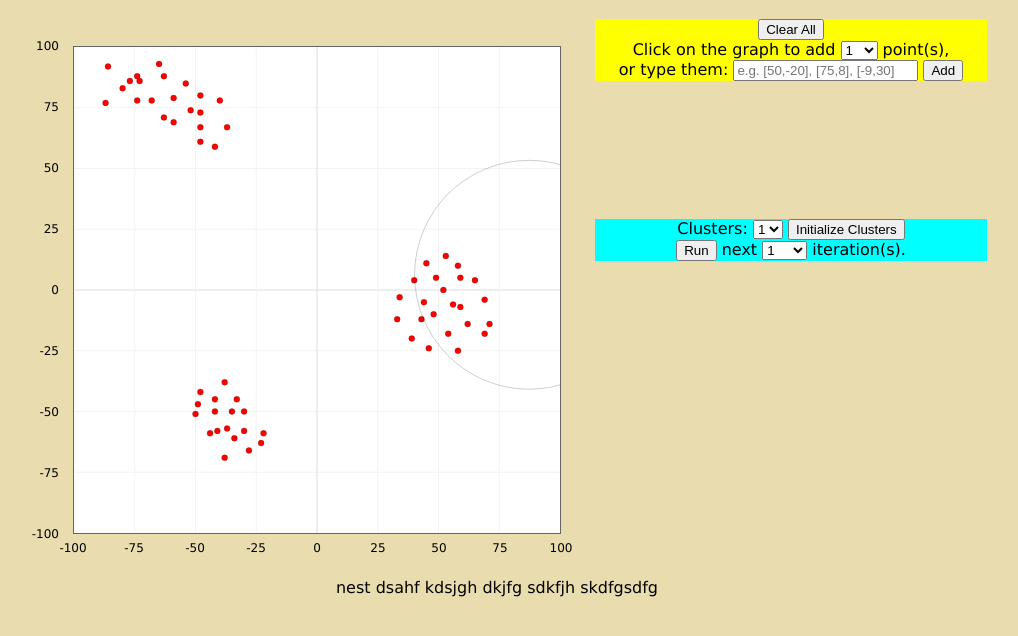
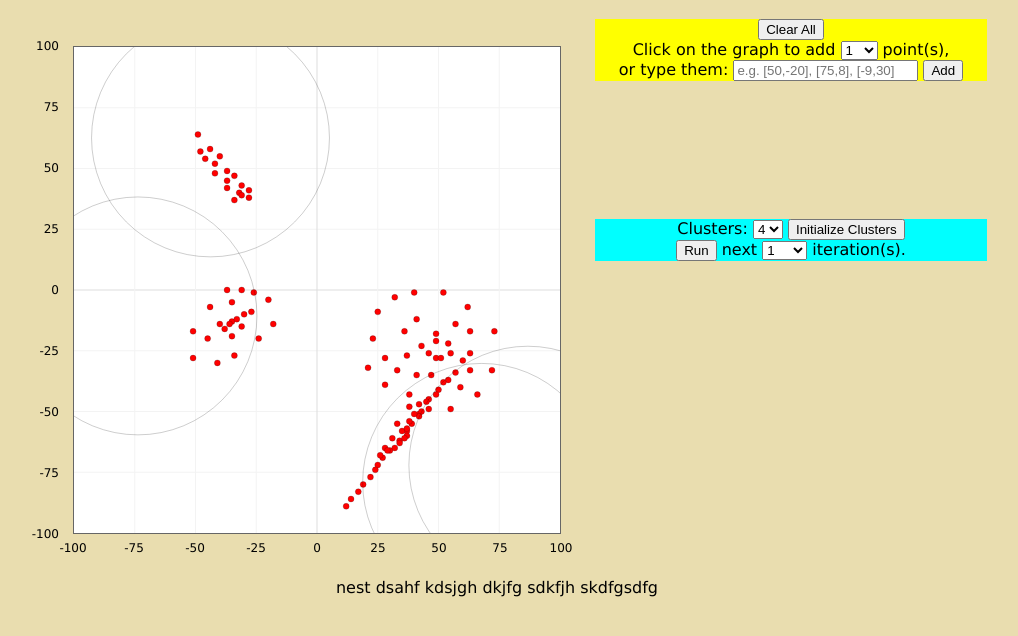
Before and after one commit to lukapopijac/gaussian-mixture-model, a website: page example/index.html in a window 1280 px wide. Both pictures are taken after a click on the button "Initialize Clusters". Shown: the part 62-698 px from the top of the page, without its empty margins (143-1161 px from the left). Drawn offline with Linux system fonts and the light colour scheme.

Commit message:
define different set of points initialy; on run initialize clusters if needed;

```diff
--- a/example/controls.js
+++ b/example/controls.js
@@ -5,29 +5,27 @@ document.getElementById('btn-clear').addEventListener('click', function() {
 });
 
 document.getElementById('btn-run').addEventListener('click', function() {
-	if(gmm) {
-		let iterations = 1;  // TODO: get from drop-down-list
-		gmm.runEM(iterations);
-	}
+	gmm ? gmm.runEM() : initializeGmm();
 	redraw();
 });
 
 document.getElementById('btn-init-clusters').addEventListener('click', function() {
+	initializeGmm();
+	redraw();
+});
+
+function initializeGmm() {
 	let sel = document.getElementById('number-of-clusters');
 	let clusters = Number(sel.options[sel.selectedIndex].text);
 
-	let means = Array(clusters);
-	let covariances = Array(clusters);
-	for(let i=0; i<clusters; i++) {
-		means[i] = [
-			xMin + Math.random()*(xMax-xMin),
-			yMin + Math.random()*(yMax-yMin)
-		];
-		covariances[i] = [
-			[(xMax-xMin)*(xMax-xMin)*.01, 0],
-			[0, (yMax-yMin)*(yMax-yMin)*.01]
-		];
-	}
+	let dx = xMax-xMin;
+	let dy = yMax-yMin;
+
+	let means = Array(clusters).fill(0)
+		.map(_ => [xMin + Math.random()*dx, yMin + Math.random()*dy]);
+
+	let covariances = Array(clusters).fill(0)
+		.map(_ => [[dx*dx*.01, 0], [0, dy*dy*.01]]);
 
 	gmm = new GMM({
 		dimensions: 2,
@@ -38,6 +36,4 @@ document.getElementById('btn-init-clusters').addEventListener('click', function(
 	});
 
 	points.forEach(p => gmm.addPoint(p));
-
-	redraw();
-});
+}
--- a/example/draw.js
+++ b/example/draw.js
@@ -1,9 +1,9 @@
 'use strict';
 
 // from chi-square distribution
-const s50 = 2*Math.sqrt(1.38629);
-const s95 = 2*Math.sqrt(5.99146);
-const s99 = 2*Math.sqrt(9.21034);
+const s50 = Math.sqrt(1.38629);
+const s95 = Math.sqrt(5.99146);
+const s99 = Math.sqrt(9.21034);
 
 class Draw {
 	constructor(canvas, xMin, xMax, yMin, yMax) {
@@ -54,8 +54,8 @@ class Draw {
 		let G = Math.sqrt(T*T*.25-a*d+b*b);
 		let lambda1 = .5*T + G;
 		let lambda2 = .5*T - G;
-		let r1 = Math.sqrt(lambda1)*s50;
-		let r2 = Math.sqrt(lambda2)*s50;
+		let r1 = Math.sqrt(lambda1)*s95;
+		let r2 = Math.sqrt(lambda2)*s95;
 
 		// points to pixels (this probably works only for square grid)
 		let r1pix = r1 * this.canvas.width  * this.xRangeInv;
--- a/example/index.html
+++ b/example/index.html
@@ -64,7 +64,7 @@
 					<option>1</option>
 					<option>2</option>
 					<option>3</option>
-					<option>4</option>
+					<option selected>4</option>
 					<option>5</option>
 					<option>6</option>
 					<option>7</option>
--- a/example/main.js
+++ b/example/main.js
@@ -7,7 +7,7 @@ const yMin = -100, yMax = 100;
 const points = [];
 let gmm = null;
 
-points.push([-48,67],[-34,-61],[53,14],[49,5],[58,10],[-48,61],[-42,59],[-37,67],[-52,74],[-59,79],[-65,93],[-68,78],[-59,69],[-48,73],[-40,78],[-54,85],[-35,-50],[-48,-42],[-41,-58],[-37,-57],[-42,-50],[-38,-38],[-33,-45],[-22,-59],[-23,-63],[-28,-66],[-30,-50],[-49,-47],[-44,-59],[-38,-69],[-30,-58],[45,11],[40,4],[34,-3],[33,-12],[39,-20],[46,-24],[58,-25],[69,-18],[71,-14],[69,-4],[65,4],[59,5],[52,0],[44,-5],[54,-18],[62,-14],[59,-7],[56,-6],[43,-12],[48,-10],[-48,80],[-74,88],[-86,92],[-77,86],[-63,88],[-87,77],[-73,86],[-80,83],[-74,78],[-63,71],[-42,-45],[-50,-51]);
+points.push([-49,64],[-48,57],[-44,58],[-42,52],[-37,45],[-37,49],[-40,55],[-34,47],[-31,43],[-32,40],[-37,42],[-42,48],[-46,54],[-31,39],[-28,41],[-28,38],[-34,37],[-31,0],[-37,0],[-44,-7],[-51,-17],[-51,-28],[-41,-30],[-24,-20],[-18,-14],[-20,-4],[-26,-1],[-34,-27],[-27,-9],[-35,-13],[-45,-20],[-35,-19],[-31,-15],[-35,-5],[-40,-14],[-38,-16],[-36,-14],[-33,-12],[-30,-10],[57,-34],[54,-37],[52,-38],[50,-41],[46,-45],[45,-46],[42,-51],[39,-55],[37,-58],[34,-62],[30,-66],[27,-69],[25,-72],[22,-77],[19,-80],[17,-83],[14,-86],[12,-89],[24,-74],[26,-68],[28,-65],[31,-61],[35,-58],[37,-57],[38,-54],[43,-50],[37,-60],[36,-61],[34,-63],[29,-66],[21,-32],[28,-39],[38,-43],[55,-49],[66,-43],[72,-33],[73,-17],[62,-7],[52,-1],[40,-1],[32,-3],[25,-9],[23,-20],[28,-28],[60,-29],[63,-26],[42,-47],[42,-52],[46,-49],[49,-43],[38,-48],[40,-51],[33,-55],[32,-65],[41,-12],[36,-17],[57,-14],[63,-17],[63,-33],[54,-22],[43,-23],[41,-35],[59,-40],[49,-28],[49,-18],[33,-33],[37,-27],[47,-35],[49,-21],[46,-26],[51,-28],[55,-26]);
 
 
 canvas.addEventListener('click', function(e) {
@@ -17,14 +17,11 @@ canvas.addEventListener('click', function(e) {
 
 	points.push(p);
 	if(gmm) gmm.addPoint(p);
-
 	redraw();
-
-	//poinst2string();
 });
 
 
-function poinst2string() {
+function points2string() {
 	console.log(
 		points
 			.map(p => [Math.round(p[0]), Math.round(p[1])])
```
